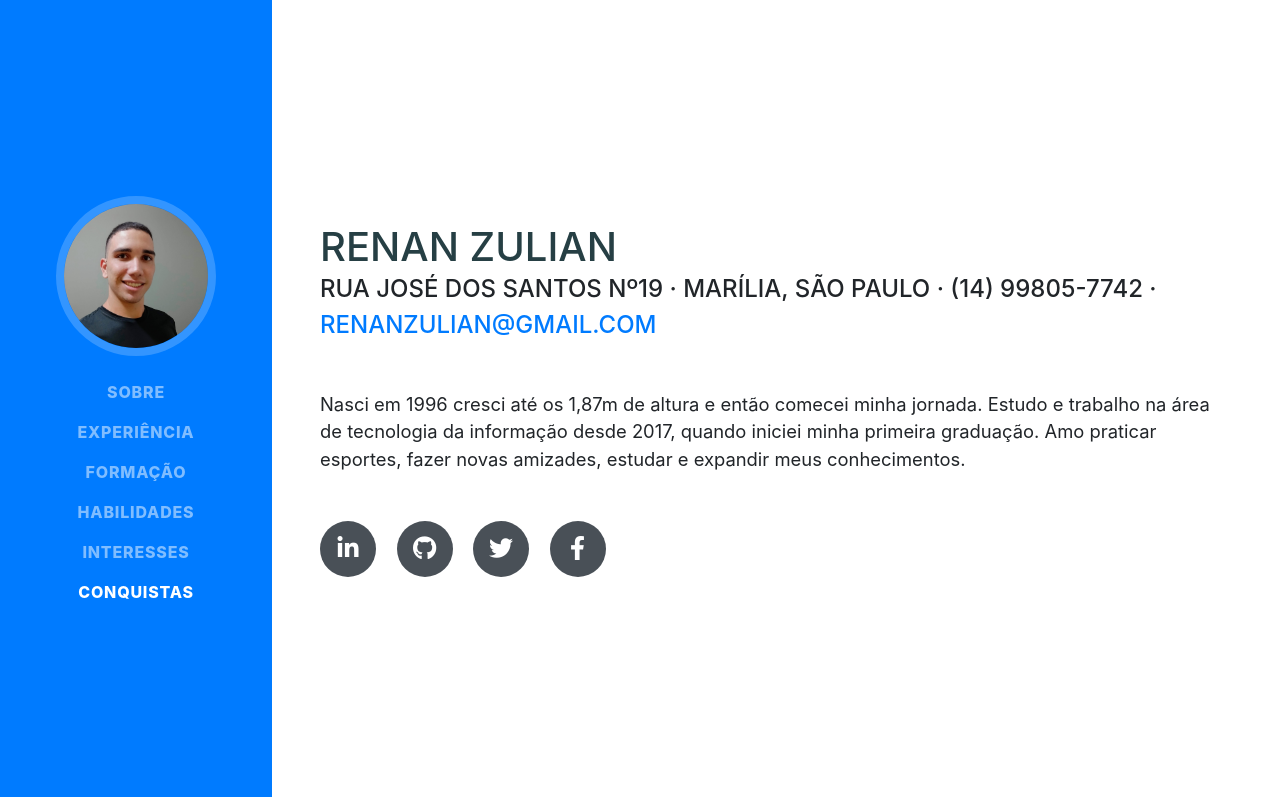
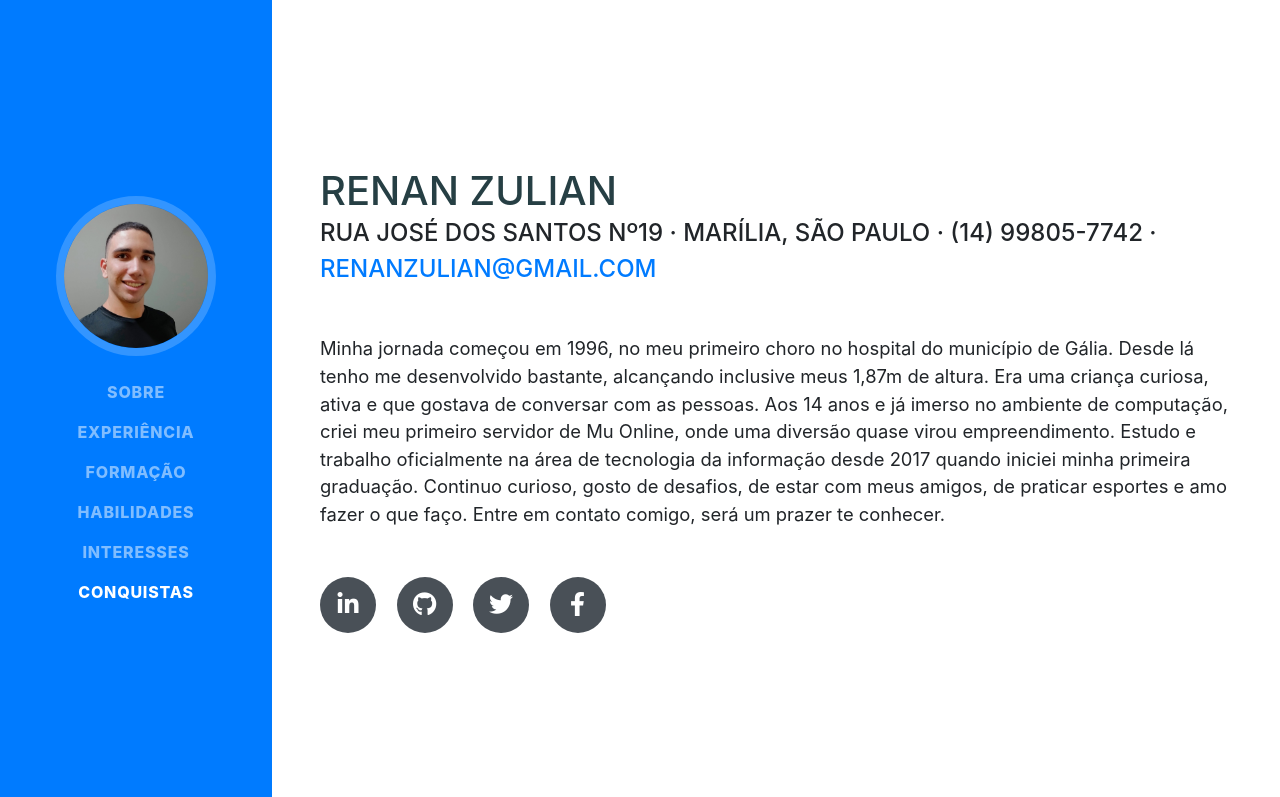
Before and after one commit to nailuz/renanzulian.github.io, a website with bundled scripts: page index.html in a window 1280 px wide. Shown: the top 797 px of the page. Built offline with nearby package versions, Linux system fonts and the light colour scheme; a web font is replaced by a local one.

Commit message:
colocando o texto que escrevi

```diff
--- a/index.html
+++ b/index.html
@@ -70,7 +70,7 @@
         <div class="subheading mb-5">Rua José dos Santos nº19 · Marília, São Paulo · (14) 99805-7742 ·
           <a href="mailto:renanzulian@gmail.com">renanzulian@gmail.com</a>
         </div>
-        <p class="lead mb-5"> Nasci em 1996 cresci até os 1,87m de altura e então comecei minha jornada. Estudo e trabalho na área de tecnologia da informação desde 2017, quando iniciei minha primeira graduação. Amo praticar esportes, fazer novas amizades, estudar e expandir meus conhecimentos. </p>
+        <p class="lead mb-5"> Minha jornada começou em 1996, no meu primeiro choro no hospital do município de Gália. Desde lá tenho me desenvolvido bastante, alcançando inclusive meus 1,87m de altura. Era uma criança curiosa, ativa e que gostava de conversar com as pessoas. Aos 14 anos e já imerso no ambiente de computação, criei meu primeiro servidor de Mu Online, onde uma diversão quase virou empreendimento. Estudo e trabalho oficialmente na área  de tecnologia da informação desde 2017 quando iniciei minha primeira graduação. Continuo curioso, gosto de desafios, de estar com meus amigos, de praticar esportes e amo fazer o que faço. Entre em contato comigo, será um prazer te conhecer. </p>
         <div class="social-icons">
           <a href="#">
             <i class="fab fa-linkedin-in"></i>
```
